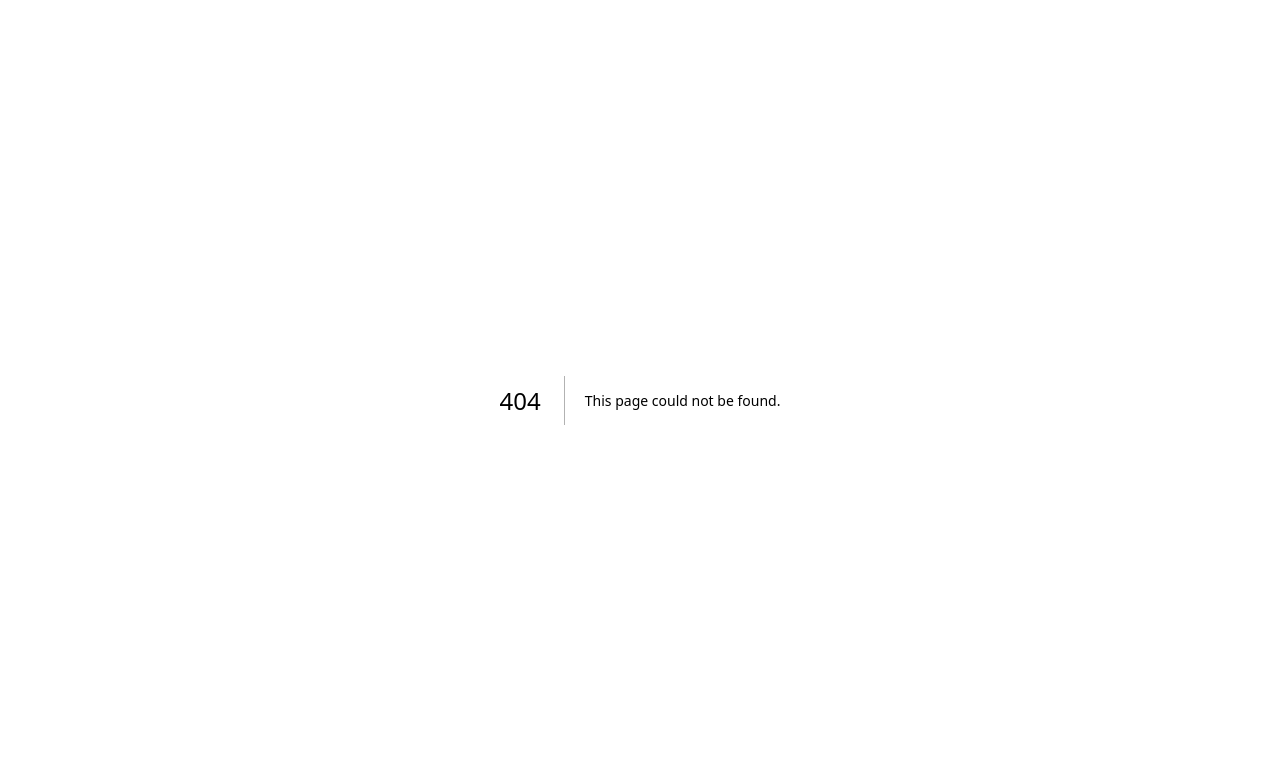
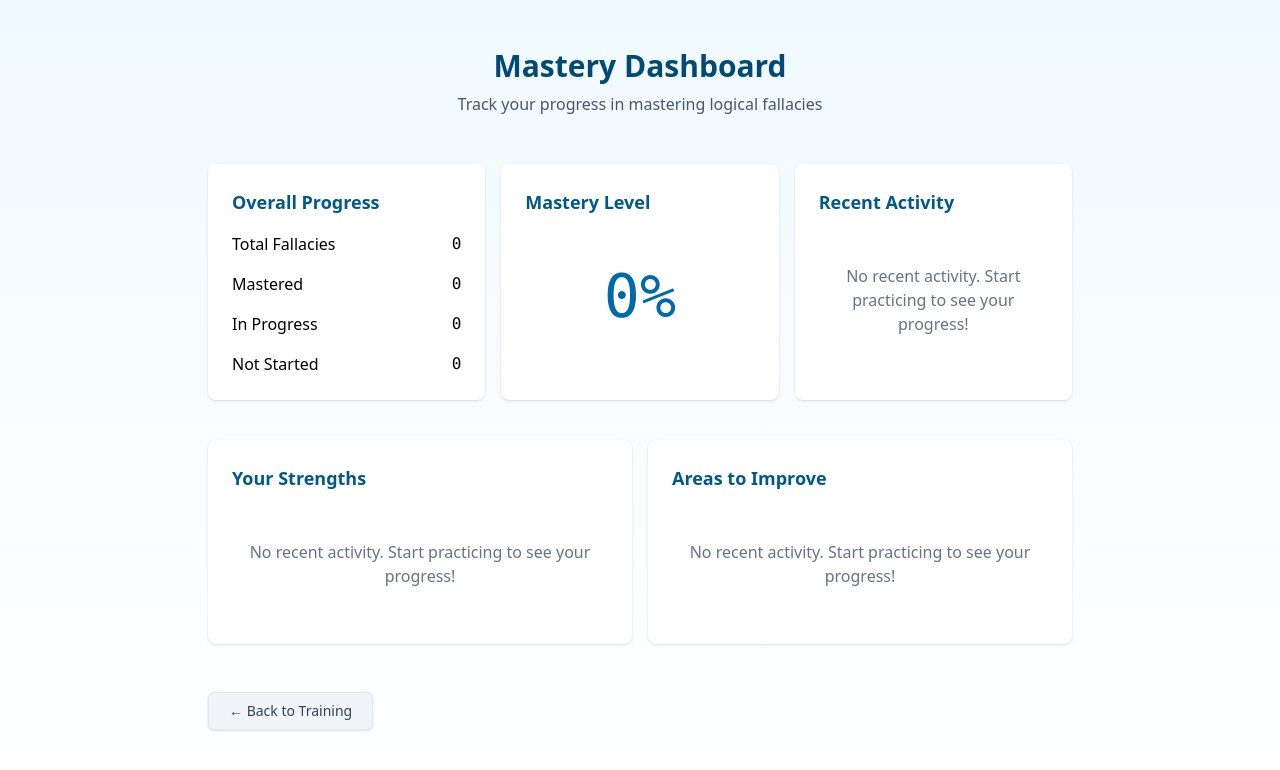
Before and after one commit to skyfortress/logic, a Next.js app: page /en/mastery in a window 1280 px wide. Before the commit this address had no page. Shown: the top 770 px of the page. Built offline with nearby package versions, Linux system fonts and the light colour scheme.

Commit message:
feat: implement Mastery Dashboard with localization support; refactor button components for consistency

```diff
--- a/src/app/[lang]/fallacies/page.tsx
+++ b/src/app/[lang]/fallacies/page.tsx
@@ -3,6 +3,8 @@ import type { Locale } from '@/i18n/settings';
 import generalDataEn from './fallacies-en.json';
 import generalDataUa from './fallacies-ua.json'
 import { Metadata } from 'next';
+import Link from 'next/link';
+import Button from '@/app/components/Button';
 
 export async function generateMetadata({
   params
@@ -26,13 +28,17 @@ export default async function FallaciesPage({ params }: { params: Promise<{ lang
   return (
     <>
         <header className="mb-10">
-            <h1 className="text-3xl font-bold mb-2">{dictionary.fallaciesList?.title || 'Logical Fallacies'}</h1>
-            <p className="text-slate-600">{dictionary.fallaciesList?.description || 'A comprehensive list of logical fallacies and their descriptions.'}</p>
+            <h1 className="text-3xl font-bold mb-2">{dictionary.fallaciesList?.title}</h1>
+            <p className="text-slate-600">{dictionary.fallaciesList?.description}</p>
         </header>
 
-        <a href={`/${lang}`} className="inline-flex items-center text-blue-600 mb-8 hover:underline">
-            ← {dictionary.backToTrainer || 'Back to Trainer'}
-        </a>
+        <div className="mb-8">
+            <Link href={`/${lang}`}>
+                <Button variant="secondary">
+                    ← {dictionary.backToTrainer}
+                </Button>
+            </Link>
+        </div>
 
         <div className="space-y-6">
             {fallacyData.map((fallacy, index) => (
@@ -44,17 +50,17 @@ export default async function FallaciesPage({ params }: { params: Promise<{ lang
                 </div>
 
                 <div className="mb-4">
-                <h3 className="text-sm font-medium text-slate-600 mb-1">{dictionary.fallaciesList?.example || 'Example'}</h3>
+                <h3 className="text-sm font-medium text-slate-600 mb-1">{dictionary.fallaciesList?.example}</h3>
                 <p className="text-slate-700 bg-blue-50 p-3 rounded-md border-l-4 border-blue-400">{fallacy.example}</p>
                 </div>
 
                 <div className="mb-4">
-                <h3 className="text-sm font-medium text-slate-600 mb-1">{dictionary.fallaciesList?.explanation || 'Explanation'}</h3>
+                <h3 className="text-sm font-medium text-slate-600 mb-1">{dictionary.fallaciesList?.explanation}</h3>
                 <p className="text-slate-700">{fallacy.explanation}</p>
                 </div>
 
                 <div>
-                <h3 className="text-sm font-medium text-slate-600 mb-1">{dictionary.correctedArgument || 'Corrected'}</h3>
+                <h3 className="text-sm font-medium text-slate-600 mb-1">{dictionary.correctedArgument}</h3>
                 <p className="text-slate-700 text-sm">{fallacy.correctedExample}</p>
                 </div>
             </div>
--- /dev/null
+++ b/src/app/[lang]/mastery/page.tsx
@@ -0,0 +1,110 @@
+import { Metadata } from 'next';
+import { Locale } from '@/i18n/settings';
+import { getDictionary } from '@/i18n/dictionary';
+import Link from 'next/link';
+import Button from '@/app/components/Button';
+
+export async function generateMetadata({
+  params
+}: {
+  params: Promise<{ lang: Locale }>
+}): Promise<Metadata> {
+  const lang = (await params).lang;
+  const dictionary = await getDictionary(lang);
+
+  return {
+    title: dictionary.metadata.masteryDashboardTitle,
+    description: dictionary.metadata.masteryDashboardDescription,
+  };
+}
+
+export default async function MasteryDashboard({ params }: { params: Promise<{ lang: Locale }> }) {
+  const { lang } = await params;
+  const dictionary = await getDictionary(lang);
+  const { masteryDashboard } = dictionary;
+
+  return (
+    <div className="flex flex-col gap-6">
+      <header className="text-center">
+        <h1 className="text-3xl font-bold mb-2 text-sky-900">
+          {masteryDashboard.title}
+        </h1>
+        <p className="text-gray-600 mb-6">
+          {masteryDashboard.subtitle}
+        </p>
+      </header>
+
+      <div className="grid grid-cols-1 md:grid-cols-3 gap-4">
+        <div className="bg-white rounded-lg shadow p-6">
+          <h2 className="font-semibold text-lg text-sky-800 mb-4">
+            {masteryDashboard.overallProgress}
+          </h2>
+          <div className="space-y-4">
+            <div className="flex justify-between items-center">
+              <span>{masteryDashboard.totalFallacies}</span>
+              <span className="font-mono">0</span>
+            </div>
+            <div className="flex justify-between items-center">
+              <span>{masteryDashboard.masteredFallacies}</span>
+              <span className="font-mono">0</span>
+            </div>
+            <div className="flex justify-between items-center">
+              <span>{masteryDashboard.inProgress}</span>
+              <span className="font-mono">0</span>
+            </div>
+            <div className="flex justify-between items-center">
+              <span>{masteryDashboard.notStarted}</span>
+              <span className="font-mono">0</span>
+            </div>
+          </div>
+        </div>
+
+        <div className="bg-white rounded-lg shadow p-6">
+          <h2 className="font-semibold text-lg text-sky-800 mb-4">
+            {masteryDashboard.masteryLevel}
+          </h2>
+          <div className="flex items-center justify-center h-32">
+            <div className="text-6xl font-mono text-sky-700">0%</div>
+          </div>
+        </div>
+
+        <div className="bg-white rounded-lg shadow p-6">
+          <h2 className="font-semibold text-lg text-sky-800 mb-4">
+            {masteryDashboard.recentActivity}
+          </h2>
+          <div className="text-gray-500 text-center py-8">
+            {masteryDashboard.noActivity}
+          </div>
+        </div>
+      </div>
+
+      <div className="grid grid-cols-1 md:grid-cols-2 gap-4 mt-4">
+        <div className="bg-white rounded-lg shadow p-6">
+          <h2 className="font-semibold text-lg text-sky-800 mb-4">
+            {masteryDashboard.strongestFallacies}
+          </h2>
+          <div className="text-gray-500 text-center py-8">
+            {masteryDashboard.noActivity}
+          </div>
+        </div>
+
+        <div className="bg-white rounded-lg shadow p-6">
+          <h2 className="font-semibold text-lg text-sky-800 mb-4">
+            {masteryDashboard.weakestFallacies}
+          </h2>
+          <div className="text-gray-500 text-center py-8">
+            {masteryDashboard.noActivity}
+          </div>
+        </div>
+      </div>
+
+      <div className="text-center mt-6">
+        <Link href={`/${lang}`}>
+          <Button variant="secondary" size="md">
+            ← {masteryDashboard.backToTraining}
+          </Button>
+        </Link>
+      </div>
+    </div>
+  );
+}
--- /dev/null
+++ b/src/app/components/Button.tsx
@@ -0,0 +1,62 @@
+import React, { ButtonHTMLAttributes, ReactNode } from 'react';
+
+export type ButtonVariant = 'primary' | 'secondary' | 'danger' | 'outline';
+export type ButtonSize = 'sm' | 'md' | 'lg';
+
+export interface ButtonProps extends ButtonHTMLAttributes<HTMLButtonElement> {
+  children: ReactNode;
+  variant?: ButtonVariant;
+  size?: ButtonSize;
+  fullWidth?: boolean;
+  isActive?: boolean;
+}
+
+const Button = ({
+  children,
+  variant = 'primary',
+  size = 'md',
+  className = '',
+  fullWidth = false,
+  isActive = false,
+  disabled = false,
+  ...props
+}: ButtonProps) => {
+  const baseClasses = 'font-medium transition-all duration-200 rounded-md flex items-center justify-center';
+
+  const variantClasses = {
+    primary: 'bg-emerald-600 text-white hover:bg-emerald-700 shadow-sm hover:shadow focus:ring-2 focus:ring-emerald-500 focus:ring-opacity-50',
+    secondary: 'bg-slate-100 hover:bg-slate-200 text-slate-700 border border-slate-200 shadow-sm hover:shadow',
+    danger: 'bg-red-600 hover:bg-red-700 text-white shadow-sm hover:shadow',
+    outline: 'bg-transparent border border-emerald-600 text-emerald-700 hover:bg-emerald-50',
+  };
+
+  const sizeClasses = {
+    sm: 'px-3 py-1.5 text-sm',
+    md: 'px-5 py-2 text-sm',
+    lg: 'px-6 py-3',
+  };
+
+  const activeClasses = isActive
+    ? variant === 'secondary' ? 'bg-slate-700 text-white border-slate-700' : 'ring-2 ring-offset-2 ring-emerald-500'
+    : '';
+  const disabledClasses = disabled ? 'opacity-60 cursor-not-allowed' : 'cursor-pointer';
+  const widthClasses = fullWidth ? 'w-full' : '';
+
+  const classes = [
+    baseClasses,
+    variantClasses[variant],
+    sizeClasses[size],
+    disabledClasses,
+    widthClasses,
+    activeClasses,
+    className,
+  ].join(' ');
+
+  return (
+    <button className={classes} disabled={disabled} {...props}>
+      {children}
+    </button>
+  );
+};
+
+export default Button;
--- a/src/app/components/FallacyControls.tsx
+++ b/src/app/components/FallacyControls.tsx
@@ -1,5 +1,6 @@
 import React from 'react';
 import { Dictionary } from './types';
+import Button from './Button';
 
 const FallacyControls = ({
   showAnswer,
@@ -22,17 +23,18 @@ const FallacyControls = ({
   isLoadingFallacy?: boolean;
   isEvaluating?: boolean;
 }) => {
-  // For backward compatibility, use combined isLoading if specific states aren't provided
   const isLoadingData = isLoadingFallacy ?? isLoading;
   const isEvaluatingAnswer = isEvaluating ?? isLoading;
 
   return (
     <div className="flex flex-col sm:flex-row gap-4 justify-between">
       {!showAnswer ? (
-        <button
-          className="px-5 py-3 rounded-lg bg-emerald-600 hover:bg-emerald-700 text-white font-medium transition-colors flex items-center justify-center shadow-sm relative overflow-hidden"
+        <Button
+          variant="primary"
+          size="lg"
           onClick={handleNext}
           disabled={isEvaluatingAnswer}
+          className="relative overflow-hidden"
         >
           {isEvaluatingAnswer ? (
             <span className="flex items-center gap-3 relative z-10">
@@ -46,24 +48,26 @@ const FallacyControls = ({
           ) : (
             <span>{dictionary.checkAnswer}</span>
           )}
-        </button>
+        </Button>
       ) : (
-        <button
-          className="px-5 py-3 rounded-lg bg-emerald-600 hover:bg-emerald-700 text-white font-medium transition-colors flex items-center justify-center shadow-sm"
+        <Button
+          variant="primary"
+          size="lg"
           onClick={loadNextFallacy}
           disabled={isLoadingData}
         >
           <span>{dictionary.nextFallacy}</span>
-        </button>
+        </Button>
       )}
       {!showAnswer && (
-        <button
-          className="px-5 py-3 rounded-lg bg-slate-100 hover:bg-slate-200 text-slate-700 font-medium transition-colors border border-slate-200 shadow-sm"
+        <Button
+          variant="secondary"
+          size="lg"
           onClick={handleSkip}
           disabled={isLoadingData || isEvaluatingAnswer}
         >
           {dictionary.skip}
-        </button>
+        </Button>
       )}
     </div>
   );
--- a/src/app/components/Header.tsx
+++ b/src/app/components/Header.tsx
@@ -1,42 +1,59 @@
 import React from 'react';
 import Link from 'next/link';
 import { Dictionary } from './types';
+import Button from './Button';
 
-// Header component
 const Header = ({ dictionary, lang }: { dictionary: Dictionary, lang?: string }) => (
-  <header className="text-center mb-12">
-    <div className="flex justify-between mb-4">
+  <header className="text-center mb-8 md:mb-12 px-3 md:px-0">
+    <div className="flex flex-col md:flex-row justify-between items-center mb-4 gap-4">
       {lang && (
-        <div>
+        <div className="flex flex-wrap justify-center md:justify-start gap-2 md:gap-3 w-full md:w-auto">
           <Link href={`/${lang}/fallacies`}>
-            <button className="px-3 py-1.5 text-sm bg-emerald-100 hover:bg-emerald-200 text-emerald-700 font-medium rounded border border-emerald-200 transition-colors">
-              {dictionary.fallaciesList?.title || 'Logical Fallacies'}
-            </button>
+            <Button variant="outline" size="md">
+              {dictionary.fallaciesList?.title}
+            </Button>
+          </Link>
+          <Link href={`/${lang}/mastery`}>
+            <Button variant="outline" size="md">
+              {dictionary.masteryDashboard?.title}
+            </Button>
           </Link>
         </div>
       )}
-      <div className="flex gap-2">
+      <div className="flex gap-2 mt-2 md:mt-0">
         <Link href="/en" locale="en">
-          <button className="px-2 py-1 text-sm bg-slate-100 hover:bg-slate-200 text-slate-700 font-medium rounded border border-slate-200 transition-colors">
+          <Button
+            variant={lang === 'en' ? 'primary' : 'secondary'}
+            size="sm"
+            className="w-24 text-center"
+          >
             English
-          </button>
+          </Button>
         </Link>
         <Link href="/ua" locale="ua">
-          <button className="px-2 py-1 text-sm bg-slate-100 hover:bg-slate-200 text-slate-700 font-medium rounded border border-slate-200 transition-colors">
+          <Button
+            variant={lang === 'ua' ? 'primary' : 'secondary'}
+            size="sm"
+            className="w-24 text-center"
+          >
             Українська
-          </button>
+          </Button>
         </Link>
       </div>
     </div>
-    <h1 className="text-4xl font-bold text-emerald-700 mb-3">
+    <h1 className="text-3xl md:text-4xl font-bold text-emerald-700 mb-2 md:mb-3">
       {dictionary.title}
     </h1>
-    <p className="text-slate-600 max-w-2xl mx-auto">
+    <p className="text-slate-600 max-w-2xl mx-auto text-sm md:text-base">
       {dictionary.subtitle} {dictionary.instruction}
     </p>
-    <div className="mt-4 text-sm text-slate-500">
-      <p>
-        {dictionary.shortcuts} <kbd className="px-2 py-1 bg-slate-100 rounded border border-slate-200">{dictionary.enter}</kbd> {dictionary.enterAction}, <kbd className="px-2 py-1 bg-slate-100 rounded border border-slate-200">{dictionary.space}</kbd> {dictionary.spaceAction}
+    <div className="mt-3 md:mt-4 text-xs md:text-sm text-slate-500">
+      <p className="flex flex-wrap justify-center gap-1 md:gap-2">
+        <span>{dictionary.shortcuts}</span>
+        <kbd className="px-1 md:px-2 py-0.5 md:py-1 bg-slate-100 rounded border border-slate-200">{dictionary.enter}</kbd>
+        <span>{dictionary.enterAction},</span>
+        <kbd className="px-1 md:px-2 py-0.5 md:py-1 bg-slate-100 rounded border border-slate-200">{dictionary.space}</kbd>
+        <span>{dictionary.spaceAction}</span>
       </p>
     </div>
   </header>
--- a/src/app/components/MasteryDialog.tsx
+++ b/src/app/components/MasteryDialog.tsx
@@ -3,6 +3,7 @@
 import { useState, useEffect } from 'react';
 import ConfettiExplosion from "react-confetti-blast";
 import { Dictionary } from './types';
+import Button from './Button';
 
 interface MasteryDialogProps {
   onClose: () => void;
@@ -69,12 +70,12 @@ export default function MasteryDialog({ onClose, fallacyType, dictionary }: Mast
           <p className="text-lg mb-4 text-slate-700">
             {dictionary.masteryMessage.replace('{fallacyName}', fallacyType)}
           </p>
-          <button
-            className="bg-emerald-600 hover:bg-emerald-700 text-white font-bold py-2 px-4 rounded-lg transition-colors"
+          <Button
+            variant="primary"
             onClick={onClose}
           >
             {dictionary.continue}
-          </button>
+          </Button>
         </div>
       </div>
     </div>
--- a/src/app/components/types.ts
+++ b/src/app/components/types.ts
@@ -31,4 +31,19 @@ export interface Dictionary {
     example: string;
     explanation: string;
   };
+  masteryDashboard?: {
+    title: string;
+    subtitle: string;
+    totalFallacies: string;
+    masteredFallacies: string;
+    inProgress: string;
+    notStarted: string;
+    recentActivity: string;
+    noActivity: string;
+    masteryLevel: string;
+    overallProgress: string;
+    weakestFallacies: string;
+    strongestFallacies: string;
+    backToTraining: string;
+  };
 }
--- a/src/messages/en/index.json
+++ b/src/messages/en/index.json
@@ -43,6 +43,23 @@
     "defaultTitle": "Learn Logical Fallacies | Logic trainer",
     "fallaciesListTitle": "List of Logical Fallacies",
     "fallaciesListDescription": "Complete list of common logical fallacies with examples and explanations. Learn how to identify flaws in reasoning and argumentation.",
-    "fallaciesListKeywords": "logical fallacies, fallacy list, reasoning errors, critical thinking, types of fallacies"
+    "fallaciesListKeywords": "logical fallacies, fallacy list, reasoning errors, critical thinking, types of fallacies",
+    "masteryDashboardTitle": "Mastery Dashboard",
+    "masteryDashboardDescription": "Track your progress in mastering logical fallacies and reasoning skills."
+  },
+  "masteryDashboard": {
+    "title": "Mastery Dashboard",
+    "subtitle": "Track your progress in mastering logical fallacies",
+    "totalFallacies": "Total Fallacies",
+    "masteredFallacies": "Mastered",
+    "inProgress": "In Progress",
+    "notStarted": "Not Started",
+    "recentActivity": "Recent Activity",
+    "noActivity": "No recent activity. Start practicing to see your progress!",
+    "masteryLevel": "Mastery Level",
+    "overallProgress": "Overall Progress",
+    "weakestFallacies": "Areas to Improve",
+    "strongestFallacies": "Your Strengths",
+    "backToTraining": "Back to Training"
   }
 }
--- a/src/messages/ua/index.json
+++ b/src/messages/ua/index.json
@@ -43,6 +43,23 @@
     "defaultTitle": "Вивчайте логічні хиби | Logic trainer",
     "fallaciesListTitle": "Список логічних хиб",
     "fallaciesListDescription": "Повний список поширених логічних хиб з прикладами та поясненнями. Дізнайтеся як розпізнавати помилки в аргументації.",
-    "fallaciesListKeywords": "логічні хиби, список хиб, помилки аргументації, критичне мислення, типи хиб"
+    "fallaciesListKeywords": "логічні хиби, список хиб, помилки аргументації, критичне мислення, типи хиб",
+    "masteryDashboardTitle": "Панель майстерності",
+    "masteryDashboardDescription": "Відстежуйте свій прогрес у опануванні логічних помилок та навичок міркування."
+  },
+  "masteryDashboard": {
+    "title": "Статистика",
+    "subtitle": "Відстежуйте свій прогрес у опануванні логічних помилок",
+    "totalFallacies": "Всього помилок",
+    "masteredFallacies": "Опановано",
+    "inProgress": "В процесі",
+    "notStarted": "Не розпочато",
+    "recentActivity": "Нещодавня активність",
+    "noActivity": "Немає нещодавньої активності. Почніть практикуватися, щоб побачити свій прогрес!",
+    "masteryLevel": "Рівень майстерності",
+    "overallProgress": "Загальний прогрес",
+    "weakestFallacies": "Області для покращення",
+    "strongestFallacies": "Ваші сильні сторони",
+    "backToTraining": "Повернутися до тренування"
   }
 }
```
Also changed, not shown: 1 other file (tests, documents, lock files or other folders).
